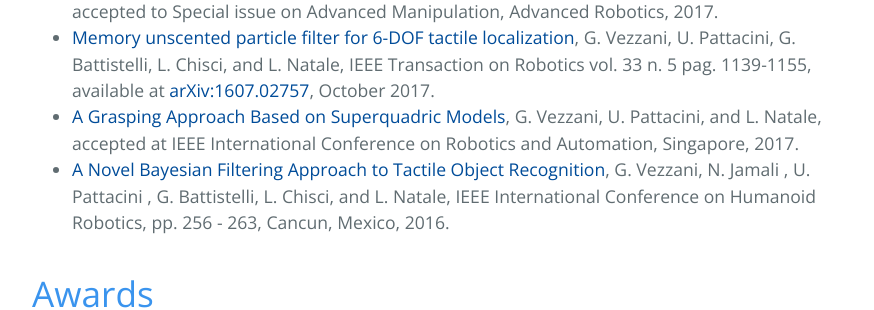
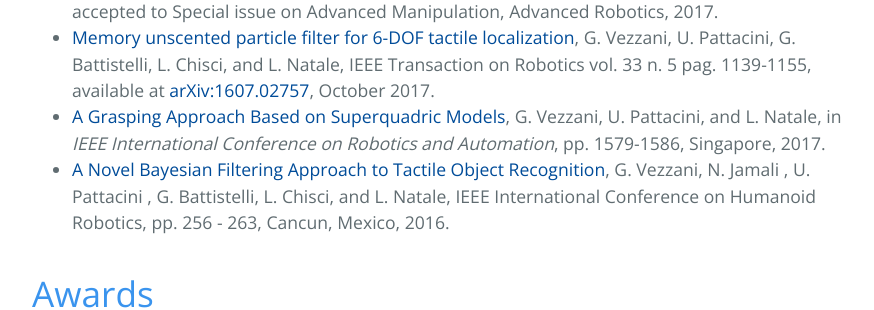
Before and after one commit to giuliavezzani/giuliavezzani_old.github.io, a Jekyll site: the page built from index.md, in a window 1280 px wide and 900 px high, scrolled down 1963 px. Shown: the part 156-466 px from the top of the window, without its empty margins (192-1066 px from the left). Built offline with Jekyll 4.4.1, drawn with Linux system fonts in a browser that asks for light colours; our own code applies the rules of GitHub Pages for plain Markdown files.

Commit message:
Update index.md

```diff
--- a/index.md
+++ b/index.md
@@ -93,7 +93,7 @@ advancement of the theory and practice of systems and control.</p>
  G. Battistelli, L. Chisci, and L. Natale, IEEE Transaction on Robotics vol. 33 n. 5 pag. 1139-1155,
  available at [arXiv:1607.02757](https://arxiv.org/pdf/1607.02757.pdf), October 2017.
 - [A Grasping Approach Based on Superquadric Models](grasping), G. Vezzani, U. Pattacini, and L.
-  Natale, accepted at IEEE International Conference on Robotics and Automation, Singapore, 2017.
+  Natale, in _IEEE International Conference on Robotics and Automation_, pp. 1579-1586, Singapore, 2017.
 - [A Novel Bayesian Filtering Approach to Tactile Object Recognition](recognition), G. Vezzani, N.
  Jamali , U. Pattacini , G. Battistelli, L. Chisci, and L. Natale, IEEE International Conference
  on Humanoid Robotics, pp. 256 - 263, Cancun, Mexico, 2016.
```
